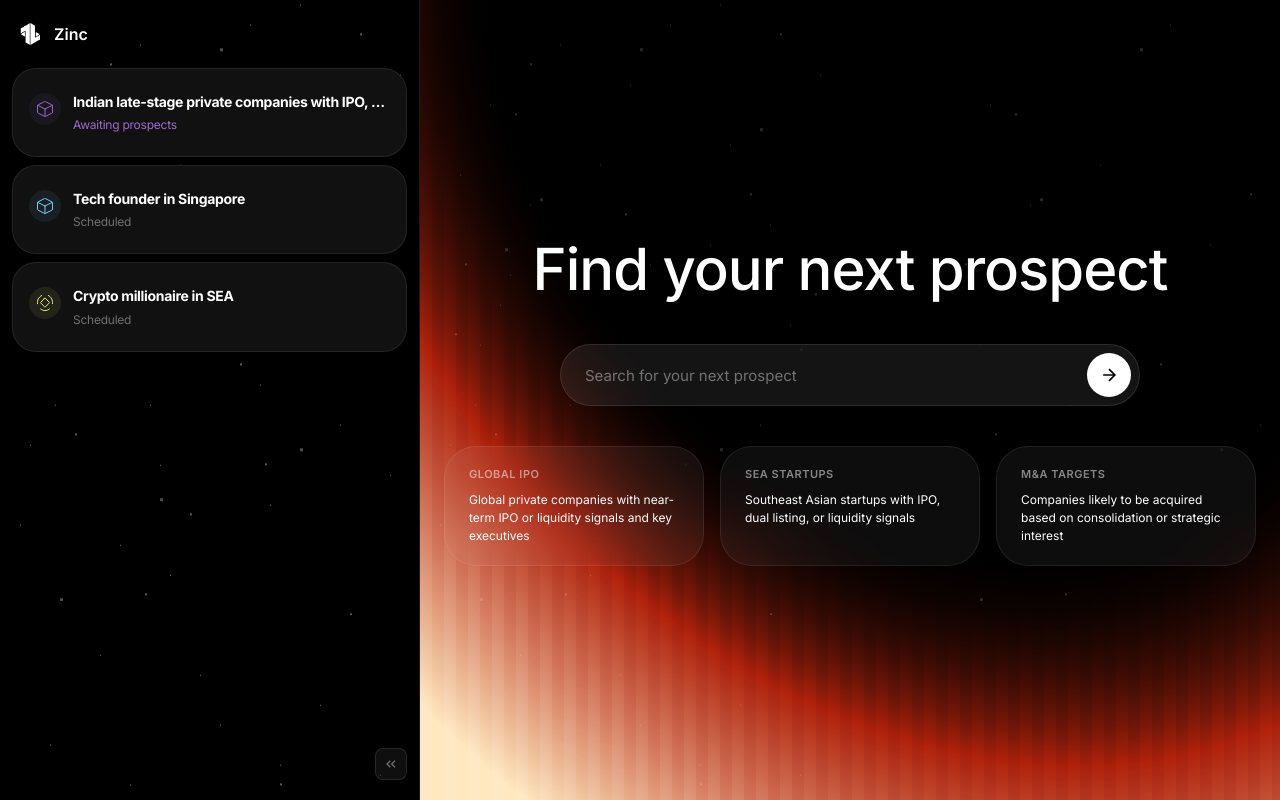
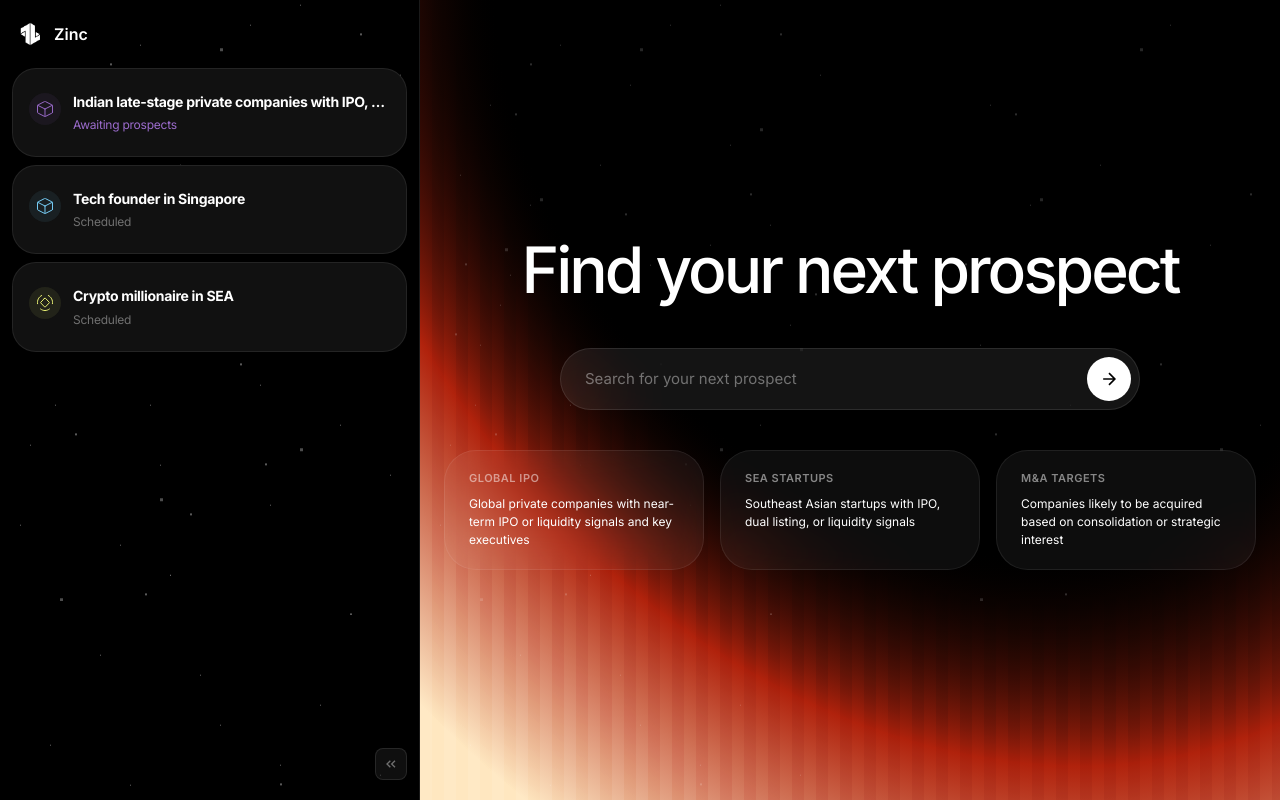
Before and after one commit to rajivpriyadarshi/prospect-list, a React (Vite) app: page / in a window 1280 px wide. Built offline with nearby package versions, Linux system fonts and the light colour scheme; a web font is replaced by a local one.

Commit message:
Add backdrop blur to cards/search bar, update title to 64px with -3px spacing

```diff
--- a/src/components/HomePage.tsx
+++ b/src/components/HomePage.tsx
@@ -474,12 +474,12 @@ const styles: { [key: string]: React.CSSProperties } = {
     padding: '40px 20px',
   },
   title: {
-    fontSize: '58px',
+    fontSize: '64px',
     fontWeight: 500,
     color: '#FFFFFF',
     marginBottom: '40px',
     textAlign: 'center',
-    letterSpacing: '-1px',
+    letterSpacing: '-3px',
   },
   searchContainer: {
     display: 'flex',
@@ -491,6 +491,8 @@ const styles: { [key: string]: React.CSSProperties } = {
     maxWidth: '580px',
     border: '1px solid rgba(255, 255, 255, 0.1)',
     marginBottom: '40px',
+    backdropFilter: 'blur(16px)',
+    WebkitBackdropFilter: 'blur(16px)',
   },
   searchInput: {
     flex: 1,
@@ -534,6 +536,8 @@ const styles: { [key: string]: React.CSSProperties } = {
     display: 'flex',
     flexDirection: 'column',
     gap: '10px',
+    backdropFilter: 'blur(16px)',
+    WebkitBackdropFilter: 'blur(16px)',
   },
   suggestionLabel: {
     fontSize: '11px',
```
